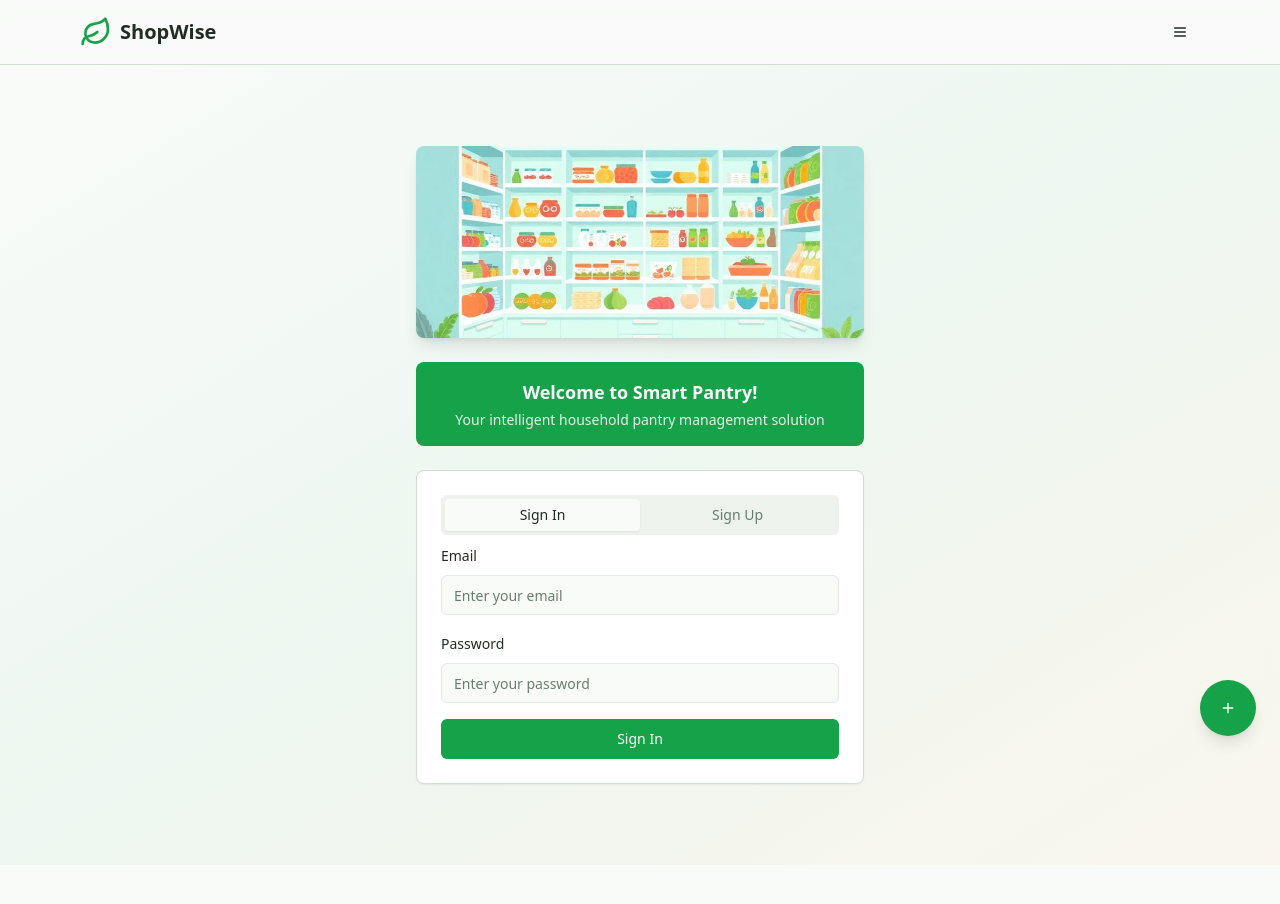
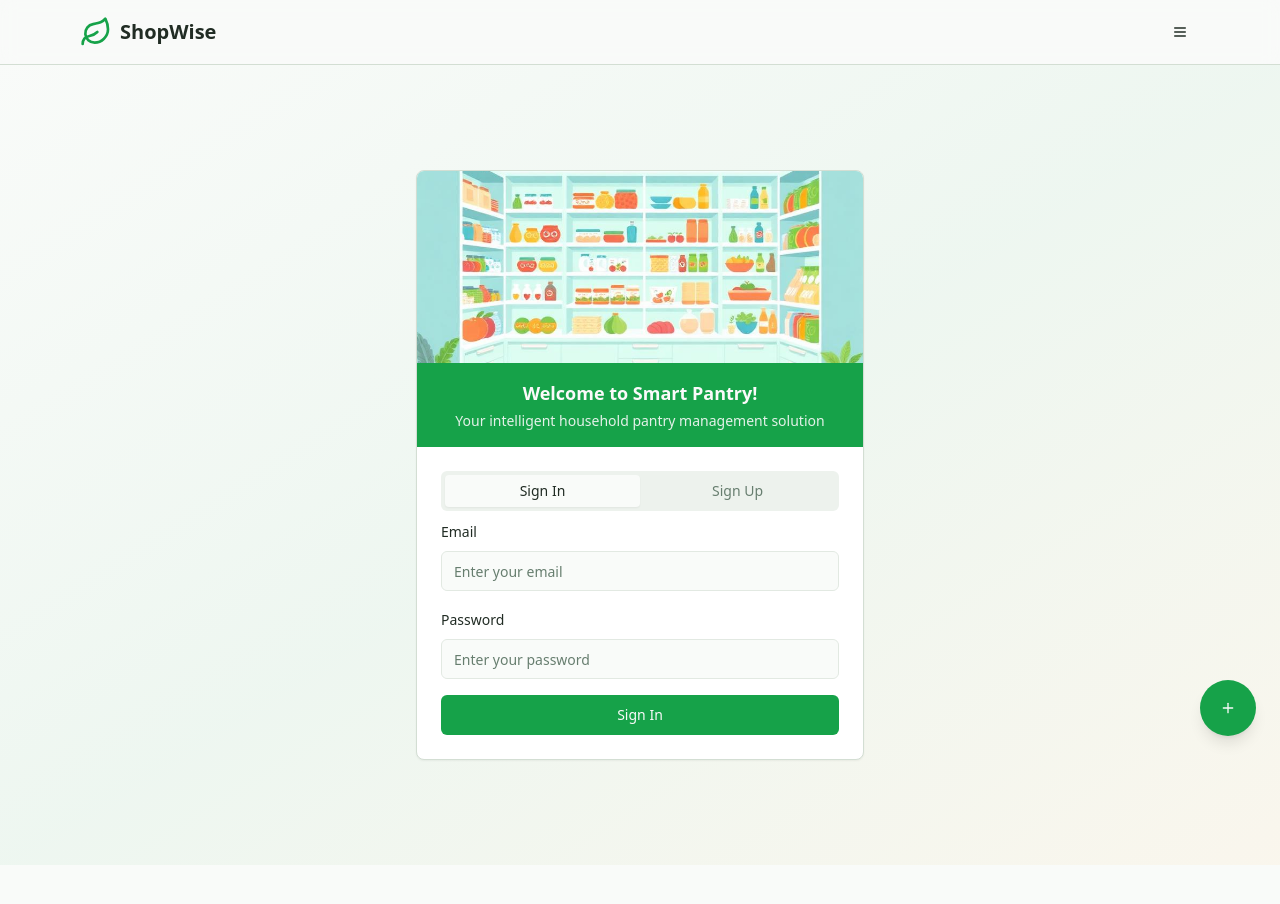
Before and after one commit to Annu113/shop-wise-v0, a React (Vite) app: page /auth in a window 1280 px wide. Shown: the top 904 px of the page. Built offline with nearby package versions, Linux system fonts and the light colour scheme.

Commit message:
Combine auth elements
Remove margins between the image, welcome card, and authentication card to display them as a single unit.

```diff
--- a/src/pages/Auth.tsx
+++ b/src/pages/Auth.tsx
@@ -58,19 +58,19 @@ const Auth = () => {
 
   return (
     <div className="min-h-screen bg-gradient-to-br from-background via-primary/5 to-accent/10 flex items-center justify-center p-4">
-      <div className="w-full max-w-md space-y-6">
-        <div className="text-center">
+      <div className="w-full max-w-md">
+        <Card className="w-full overflow-hidden">
+          <div className="relative">
             <img
               src={authSmartPantryImage}
               alt="Smart Pantry - Intelligent household pantry management"
-            className="w-full h-48 object-cover rounded-lg mb-4 shadow-lg"
+              className="w-full h-48 object-cover"
             />
           </div>
-        <div className="bg-primary text-primary-foreground rounded-lg p-4 text-center">
+          <div className="bg-primary text-primary-foreground p-4 text-center">
             <h2 className="text-lg font-semibold">Welcome to Smart Pantry!</h2>
             <p className="text-sm mt-1 opacity-90">Your intelligent household pantry management solution</p>
           </div>
-        <Card className="w-full">
         <CardContent>
           <Tabs defaultValue="signin" className="w-full">
             <TabsList className="grid w-full grid-cols-2 mt-6">
```
Lines whose indentation alone changed are shown as unchanged.
